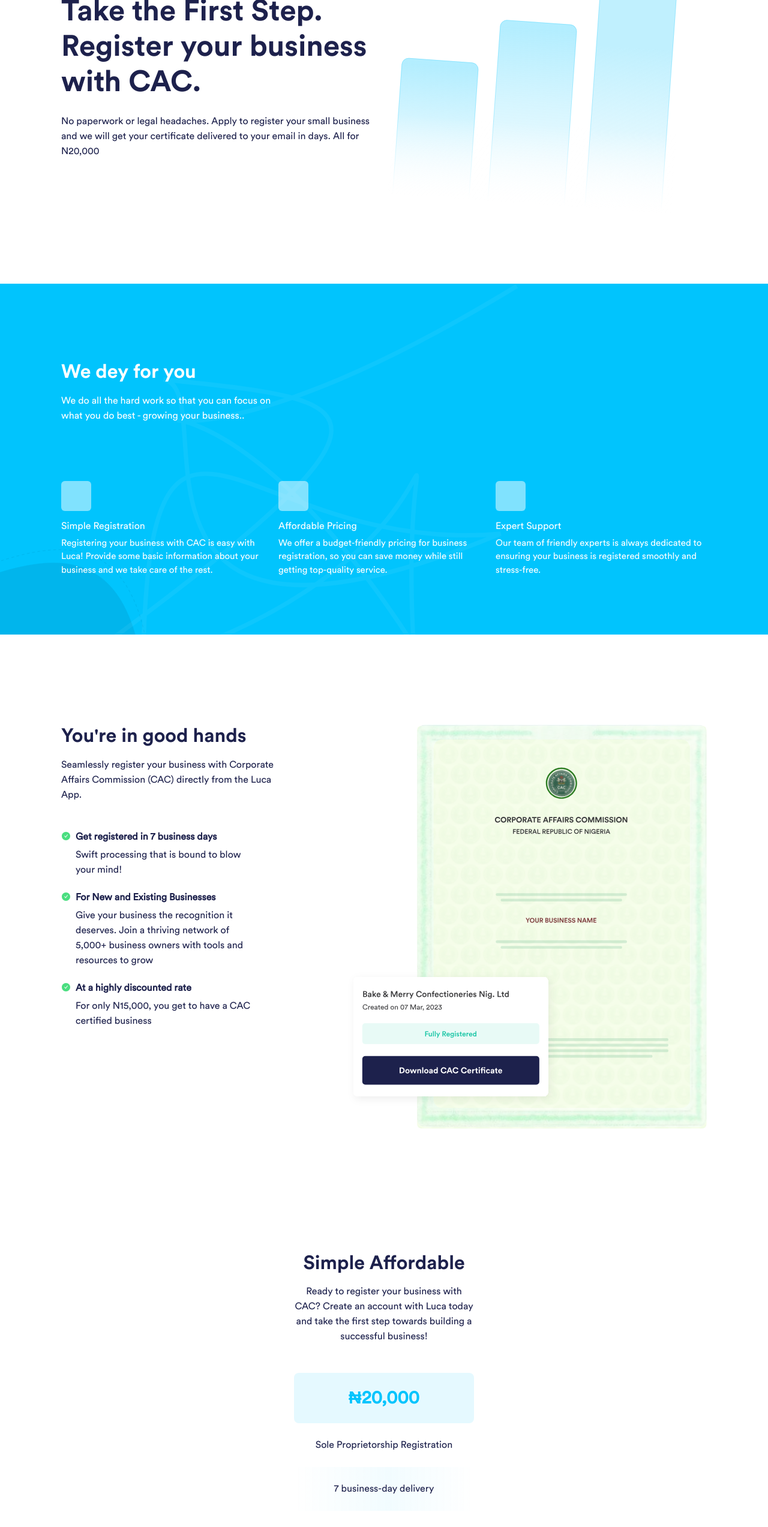
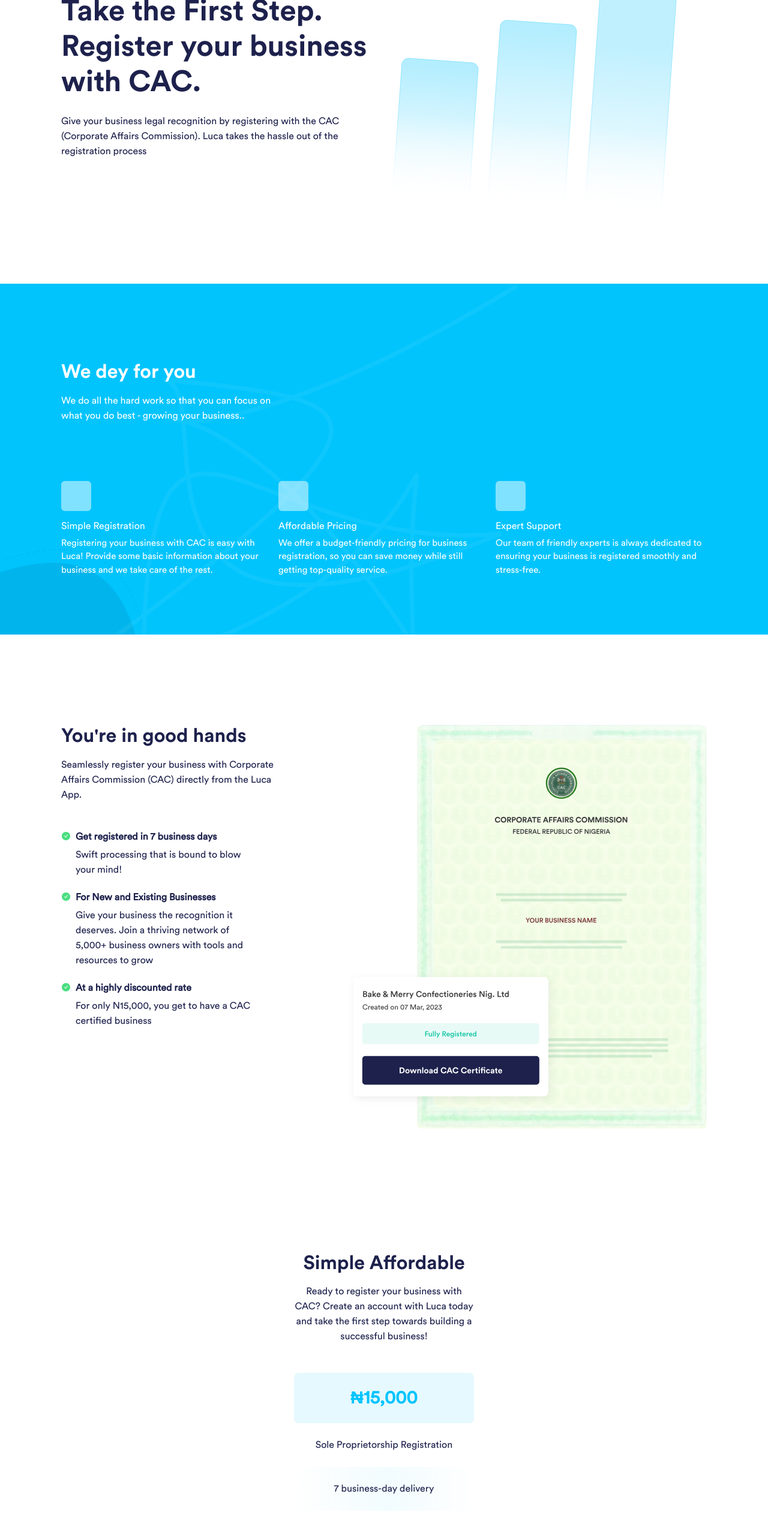
Before and after one commit to Luca-Technologies/luca-website, a Next.js app: page /first-step in a window 1280 px wide. Shown: the part 234-2780 px from the top of the page at 60% size. Built offline with nearby package versions, Linux system fonts and the light colour scheme.

Commit message:
firststep text update

```diff
--- a/src/components/SimpleAffordable/index.js
+++ b/src/components/SimpleAffordable/index.js
@@ -28,7 +28,7 @@ export default function index() {
             />
             <div className="mt-5 ">
               <FeatureItems
-                price="20,000"
+                price="15,000"
                 items={[
                   "Sole Proprietorship Registration",
                   "7 business-day delivery",
--- a/src/sections/@firstStep/Header/index.js
+++ b/src/sections/@firstStep/Header/index.js
@@ -23,9 +23,9 @@ export default function index({ h1Text }) {
             <div className="sm:mb-10 sm:mx-auto max-w-[520px] sm:mt-10">
               <h1 className="mb-3 mb-md-4 !text-secondaryColor">{h1Text}</h1>
               <p className="text-secondaryColor sm:text-center">
-                No paperwork or legal headaches. Apply to register your small
-                business and we will get your certificate delivered to your
-                email in days. All for N20,000
+                Give your business legal recognition by registering with the CAC
+                (Corporate Affairs Commission). Luca takes the hassle out of the
+                registration process
               </p>
             </div>
             <div
```
